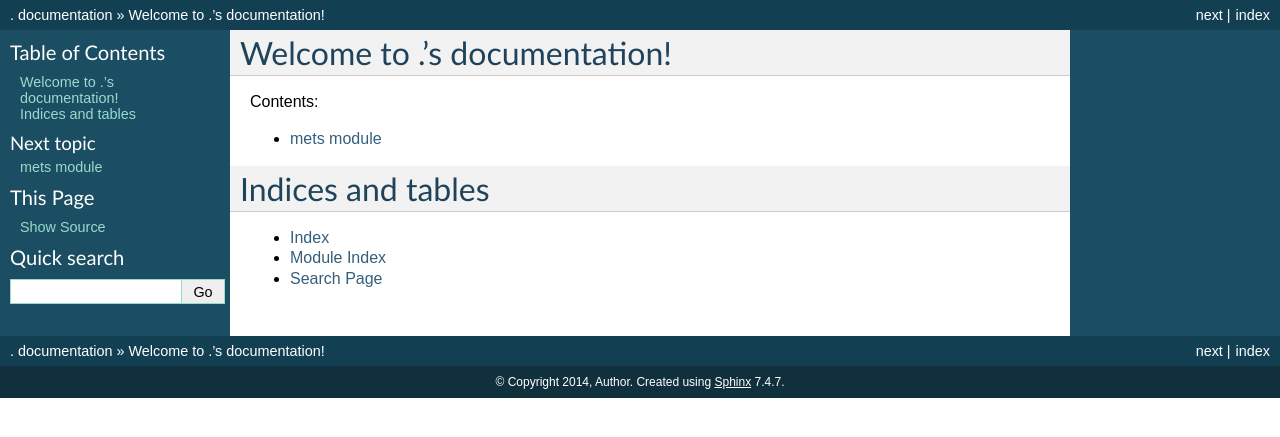
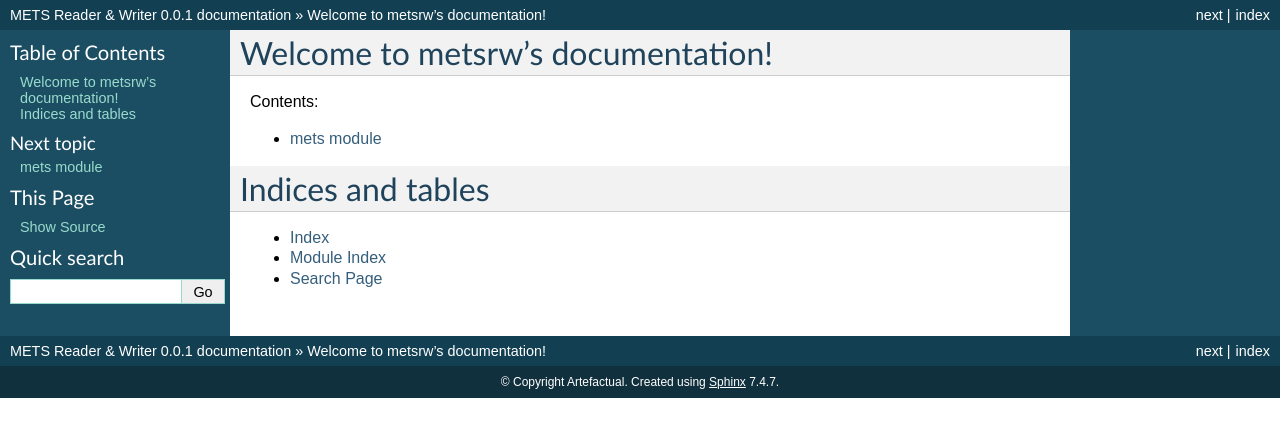
Before and after one commit to artefactual-labs/mets-reader-writer, a Sphinx documentation site: the page built from docs/index.rst, in a window 1280 px wide. Shown: the top 437 px of the page. Built offline with Sphinx 7.4.7, drawn with Linux system fonts in a browser that asks for light colours.

Commit message:
Update name, version & authors

```diff
--- a/docs/conf.py
+++ b/docs/conf.py
@@ -46,17 +46,17 @@ source_suffix = '.rst'
 master_doc = 'index'
 
 # General information about the project.
-project = u'.'
-copyright = u'2014, Author'
+project = u'METS Reader & Writer'
+copyright = u'Artefactual'
 
 # The version info for the project you're documenting, acts as replacement for
 # |version| and |release|, also used in various other places throughout the
 # built documents.
 #
 # The short X.Y version.
-version = ''
+version = '0.0.1'
 # The full version, including alpha/beta/rc tags.
-release = ''
+release = '0.0.1'
 
 # The language for content autogenerated by Sphinx. Refer to documentation
 # for a list of supported languages.
--- a/docs/index.rst
+++ b/docs/index.rst
@@ -1,9 +1,9 @@
-.. . documentation master file, created by
+.. metsrw documentation master file, created by
    sphinx-quickstart on Wed Jul 23 16:07:11 2014.
    You can adapt this file completely to your liking, but it should at least
    contain the root `toctree` directive.
 
-Welcome to .'s documentation!
+Welcome to metsrw's documentation!
 =============================
 
 Contents:
```
